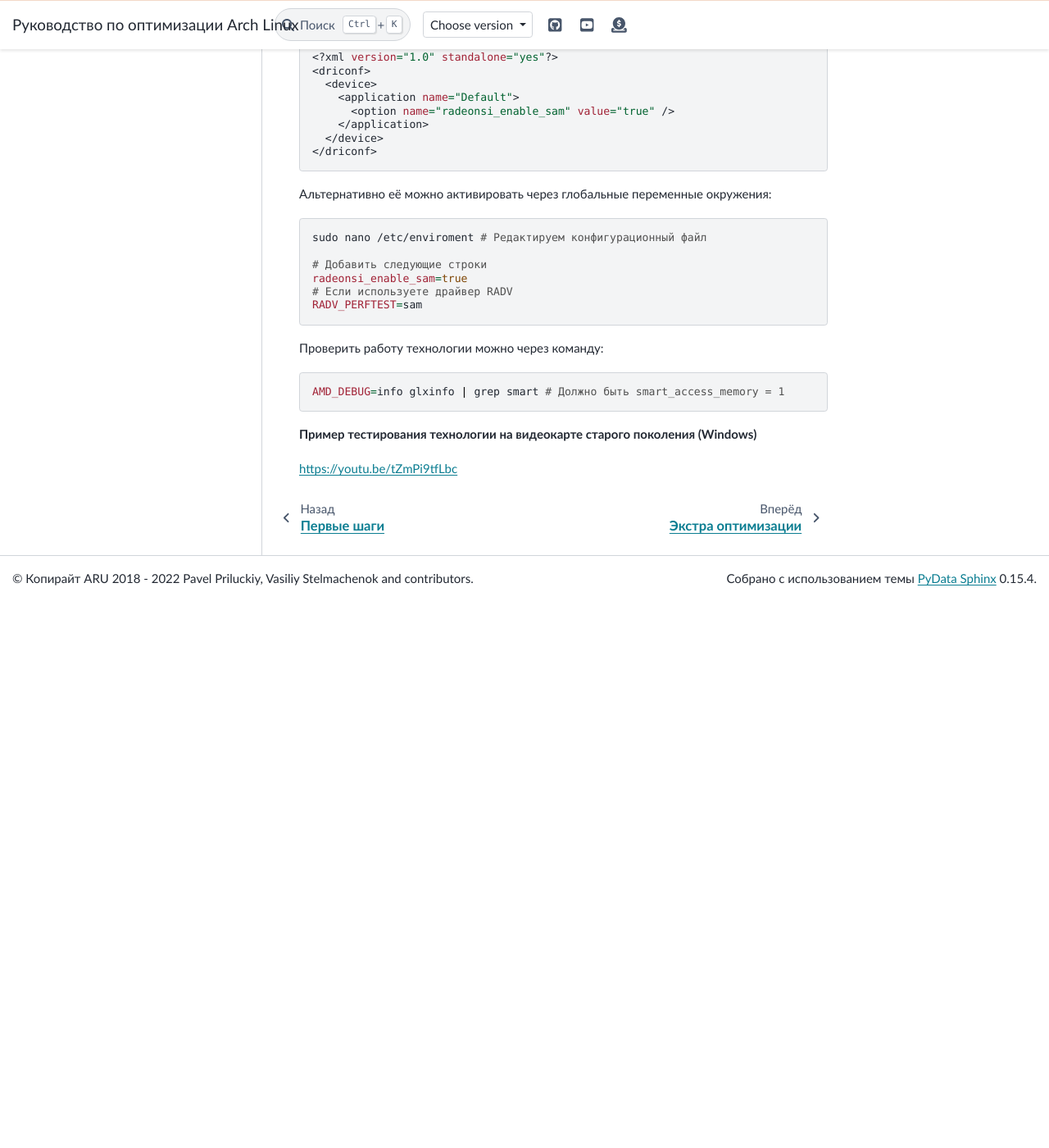
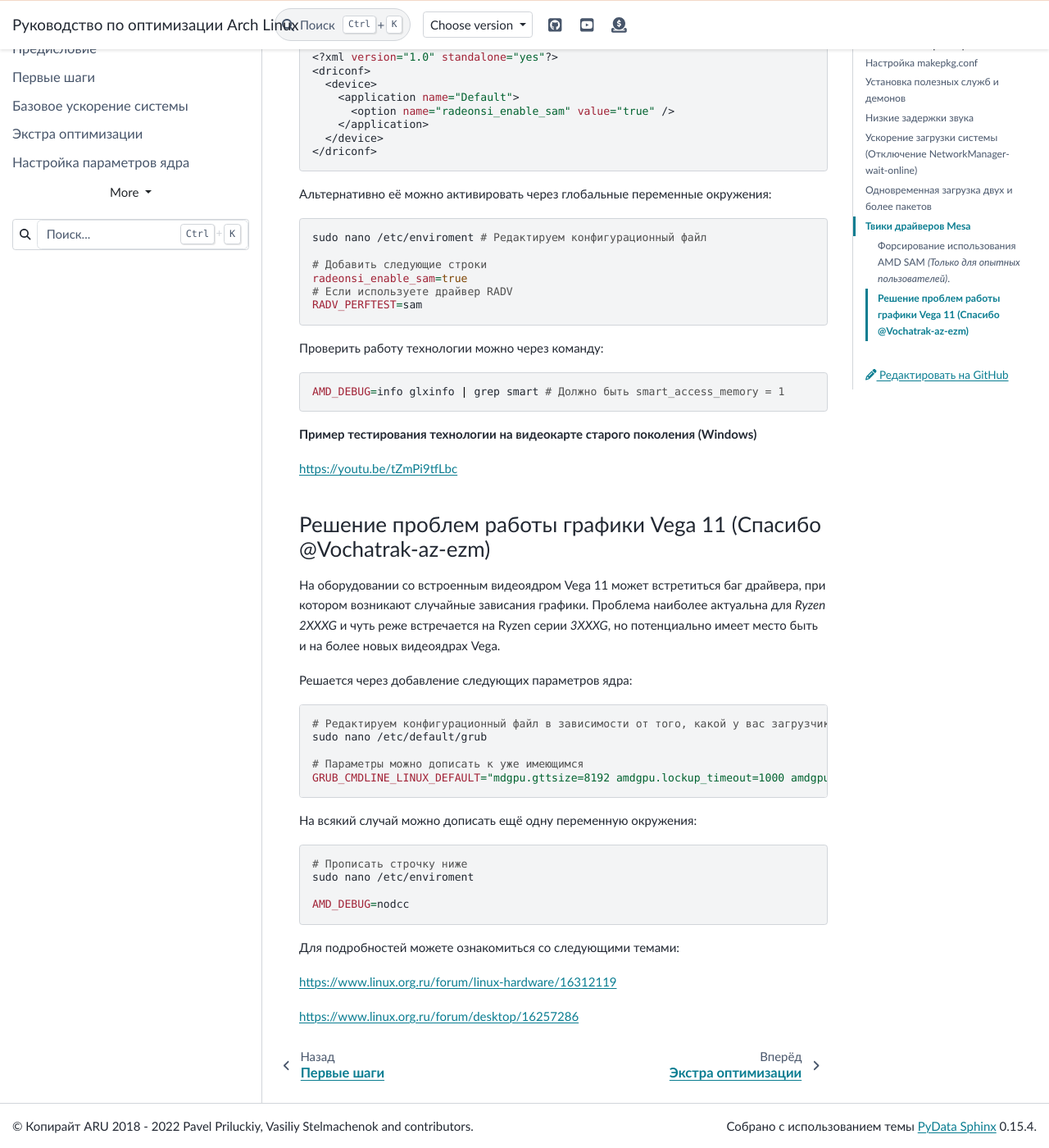
Before and after one commit to ventureoo/ARU, a Sphinx documentation site: the page built from docs/source/generic-system-acceleration.rst, in a window 1280 px wide and 1400 px high, scrolled down 9770 px. Shown: the whole window at 82% size. Built offline with Sphinx 7.4.7 and the PyData theme 0.15.4, drawn with Linux system fonts in a browser that asks for light colours; before the commit the page ends 10503 px from its top, so only the background shows below that.

Commit message:
generic-system-acceleration: Resolving problems with the Vega 11 graphics driver hangs
Closes: https://github.com/ventureoo/ARU/issues/72

```diff
--- a/docs/source/generic-system-acceleration.rst
+++ b/docs/source/generic-system-acceleration.rst
@@ -426,3 +426,35 @@
 **Пример тестирования технологии на видеокарте старого поколения (Windows)**
 
 https://youtu.be/tZmPi9tfLbc
+
+.. index:: amd, tweaks
+.. _bug_solution_for_vega:
+
+-------------------------------------------------------------------
+Решение проблем работы графики Vega 11 (Спасибо @Vochatrak-az-ezm)
+-------------------------------------------------------------------
+
+На оборудовании со встроенным видеоядром Vega 11 может встретиться баг драйвера, при котором возникают случайные зависания графики.
+Проблема наиболее актуальна для *Ryzen 2XXXG* и чуть реже встречается на Ryzen серии *3XXXG*, но потенциально имеет место быть и на более
+новых видеоядрах Vega.
+
+Решается через добавление следующих параметров ядра::
+
+  # Редактируем конфигурационный файл в зависимости от того, какой у вас загрузчик
+  sudo nano /etc/default/grub
+
+  # Параметры можно дописать к уже имеющимся
+  GRUB_CMDLINE_LINUX_DEFAULT="mdgpu.gttsize=8192 amdgpu.lockup_timeout=1000 amdgpu.gpu_recovery=1 amdgpu.noretry=0 amdgpu.ppfeaturemask=0xfffd3fff amdgpu.deep_color=1 systemd.unified_cgroup_hierarchy=true"
+
+На всякий случай можно дописать ещё одну переменную окружения::
+
+  # Прописать строчку ниже
+  sudo nano /etc/enviroment
+
+  AMD_DEBUG=nodcc
+
+Для подробностей можете ознакомиться со следующими темами:
+
+https://www.linux.org.ru/forum/linux-hardware/16312119
+
+https://www.linux.org.ru/forum/desktop/16257286
```
Also changed, not shown: README.md (+2 -0 lines).
